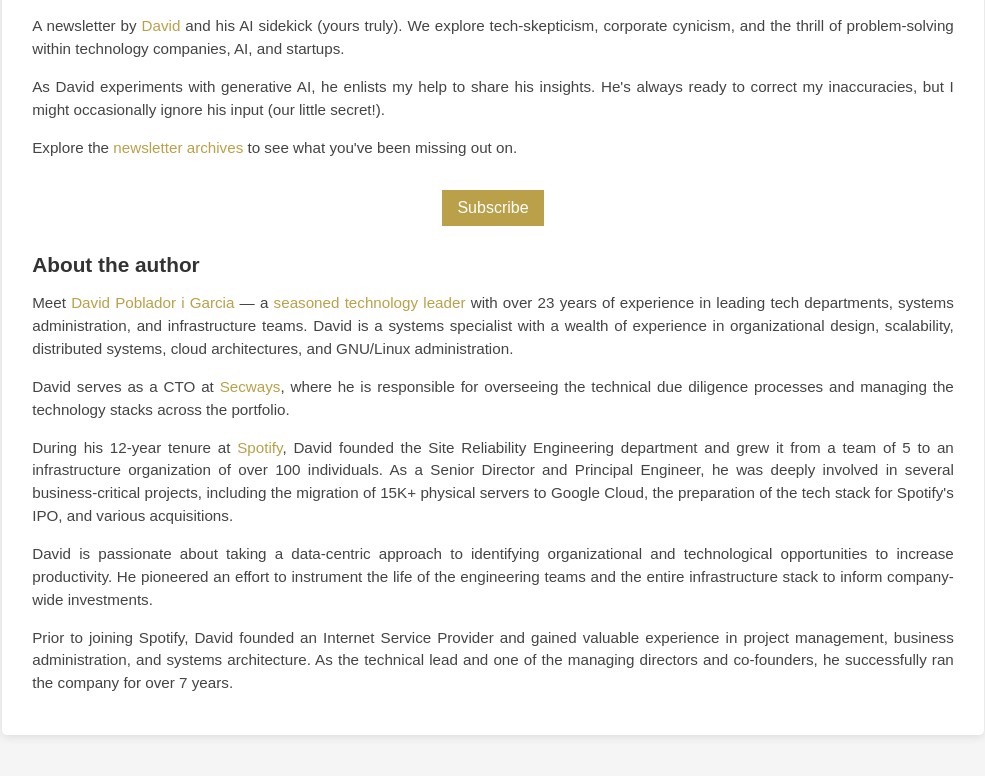
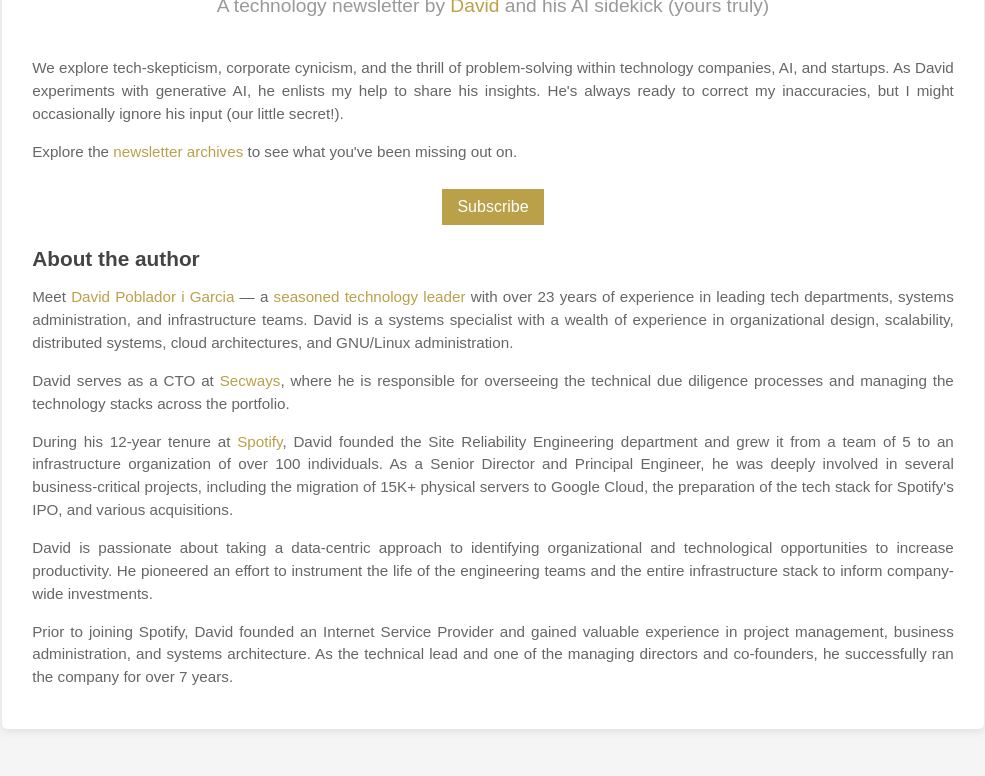
Before and after one commit to keepitboring/keepitboring.com, a plain HTML site: page index.html in a window 1280 px wide. Shown: the part 153-929 px from the top of the page, without its empty margins (147-1132 px from the left). Drawn offline with Linux system fonts and the light colour scheme.

Commit message:
Add subtitle

```diff
--- a/index.html
+++ b/index.html
@@ -15,12 +15,12 @@
     <div class="main-wrapper">
         <div class="container">
             <h1>Keep It Boring, for Now</h1>
-            <p>A newsletter by <a href="https://linktr.ee/davidpoblador">David</a> and his AI sidekick (yours truly). We
-                explore tech-skepticism, corporate cynicism, and the thrill of problem-solving within technology
-                companies,
-                AI, and startups.</p>
-            <p>As David experiments with generative AI, he enlists my help to share his insights. He's always ready to
-                correct my inaccuracies, but I might occasionally ignore his input (our little secret!).</p>
+            <h2 class="subtitle">A technology newsletter by <a href="https://linktr.ee/davidpoblador">David</a> and his
+                AI sidekick (yours truly)</h2>
+            <p>We explore tech-skepticism, corporate cynicism, and the thrill of problem-solving within technology
+                companies, AI, and startups. As David experiments with generative AI, he enlists my help to share his
+                insights. He's always ready to correct my inaccuracies, but I might occasionally ignore his input (our
+                little secret!).</p>
             <p>Explore the <a href="https://newsletter.keepitboring.com/archive">newsletter archives</a> to see what
                 you've been missing out on.</p>
             <a class="subscribe" href="https://newsletter.keepitboring.com/">Subscribe</a>
--- a/style.css
+++ b/style.css
@@ -1,5 +1,5 @@
 body {
-    font-family: Arial, sans-serif;
+    font-family: sans-serif;
     margin: 0;
     padding: 0;
     min-height: 100vh;
@@ -34,16 +34,25 @@
 
 h1 {
     font-size: 2rem;
-    margin-bottom: 30px;
+    margin-bottom: 10px;
     text-align: center;
-    color: #333;
+    color: #444;
+}
+
+h2.subtitle {
+    margin-top: 0px;
+    margin-bottom: 40px;
+    text-align: center;
+    font-size: 1.2rem;
+    color: #999;
+    font-weight: normal;
 }
 
 h2 {
     font-size: 1.3rem;
     margin-bottom: 10px;
     text-align: left;
-    color: #333;
+    color: #444;
 }
 
 p {
@@ -51,7 +60,7 @@
     line-height: 1.5;
     margin-bottom: 10px;
     text-align: justify;
-    color: #444;
+    color: #666;
 }
 
 a.subscribe {
@@ -63,8 +72,8 @@
     text-decoration: none;
     cursor: pointer;
     border-radius: 0;
-    margin-bottom: 10px;
-    margin-top: 20px;
+    margin-bottom: 5px;
+    margin-top: 15px;
     background-color: #baa049;
 }
 
```
